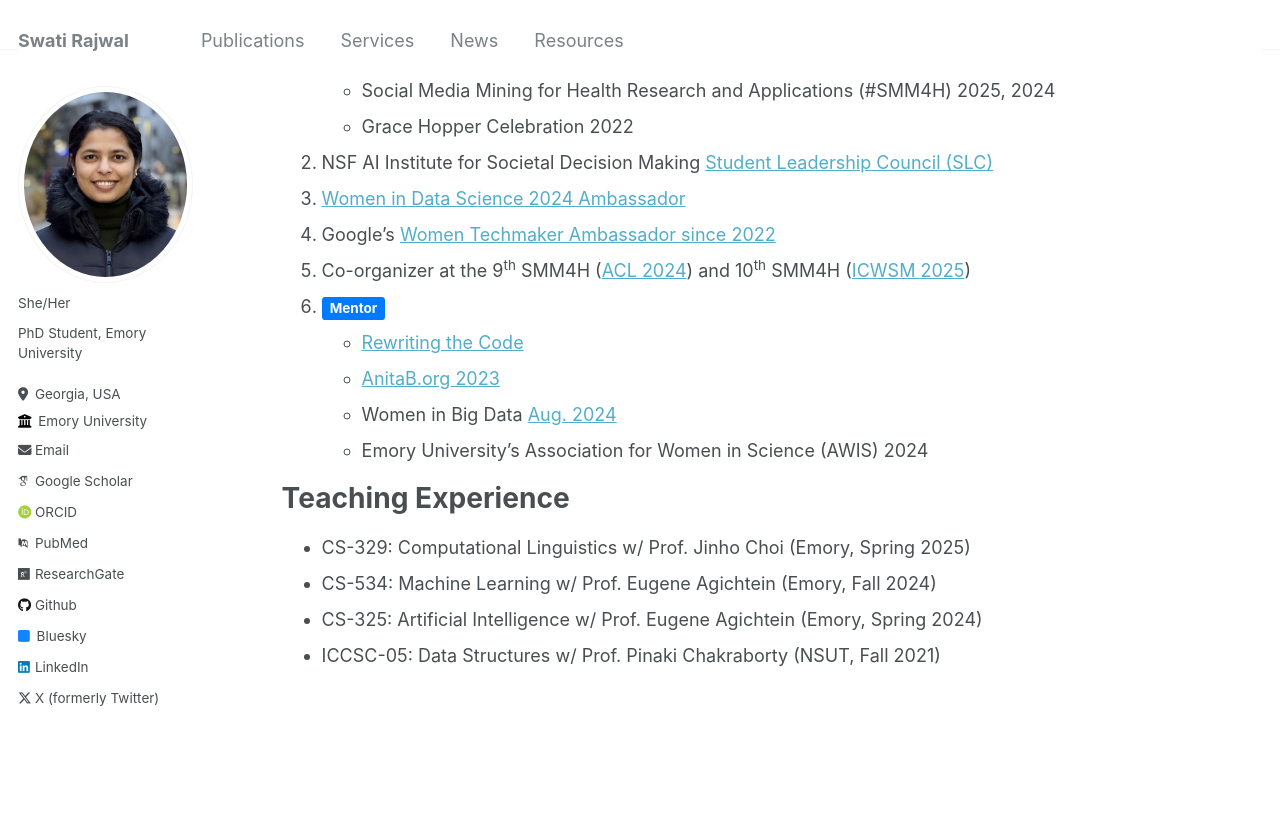
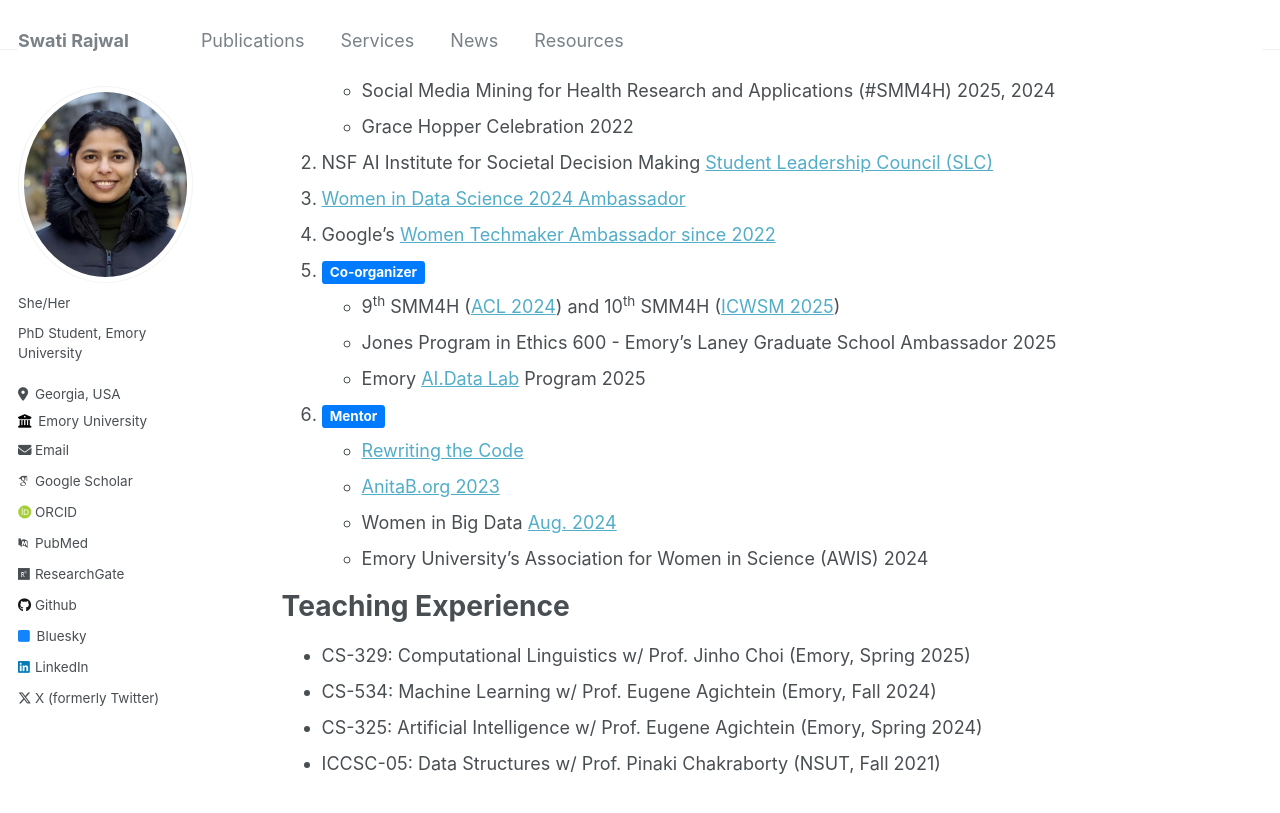
Before and after one commit to swati-rajwal/swati-rajwal.github.io, a Jekyll site: the page built from _pages/services.md, in a window 1280 px wide and 900 px high, scrolled down 343 px. Shown: the top 813 px of the window. Built offline with Jekyll 4.4.1, drawn with Linux system fonts in a browser that asks for light colours; some web fonts are replaced.

Commit message:
Update services.md

```diff
--- a/_pages/services.md
+++ b/_pages/services.md
@@ -18,7 +18,10 @@ author_profile: true
 2. NSF AI Institute for Societal Decision Making <a href="https://www.cmu.edu/ai-sdm/students/index.html" target="_blank">Student Leadership Council (SLC)</a>
 3. <a href="https://www.widsworldwide.org/get-inspired/blog/people/swati-rajwal/" target="_blank">Women in Data Science 2024 Ambassador</a>
 4. Google's <a href="https://g.dev/swatirajwal" target="_blank">Women Techmaker Ambassador since 2022</a>
-5. Co-organizer at the 9<sup>th</sup> SMM4H (<a href="https://aclanthology.org/2024.smm4h-1.40/" target="_blank">ACL 2024</a>) and 10<sup>th</sup> SMM4H (<a href="https://healthlanguageprocessing.org/smm4h-2025/" target="_blank">ICWSM 2025</a>)
+5. <span class="label label-success" style="background-color: #007bff; display: inline; padding: .2em .6em .3em; font-size: 75%; font-weight: bold; line-height: 1; color: #ffffff; text-align: center; white-space: nowrap; vertical-align: baseline; border-radius: .25em;">Co-organizer</span>
+    * 9<sup>th</sup> SMM4H (<a href="https://aclanthology.org/2024.smm4h-1.40/" target="_blank">ACL 2024</a>) and 10<sup>th</sup> SMM4H (<a href="https://healthlanguageprocessing.org/smm4h-2025/" target="_blank">ICWSM 2025</a>)
+    * Jones Program in Ethics 600 - Emory’s Laney Graduate School Ambassador 2025
+    * Emory <a href="https://www.linkedin.com/posts/swatirajwal_ailearning-aieducation-experientiallearning-activity-7323115649629646848-M3i2?utm_source=social_share_send&utm_medium=member_desktop_web&rcm=ACoAAB_7APYBDiyZ809OFpQLKOgHHMkaMqYeZa8" target="_blank">AI.Data Lab</a> Program 2025
 6. <span class="label label-success" style="background-color: #007bff; display: inline; padding: .2em .6em .3em; font-size: 75%; font-weight: bold; line-height: 1; color: #ffffff; text-align: center; white-space: nowrap; vertical-align: baseline; border-radius: .25em;">Mentor</span>
     * <a href="https://rewritingthecode.org/member-story/meet-swati/" target="_blank">Rewriting the Code</a>
     * <a href="https://x.com/SwatiRajwal/status/1751056567510691906" target="_blank">AnitaB.org 2023</a>
```
